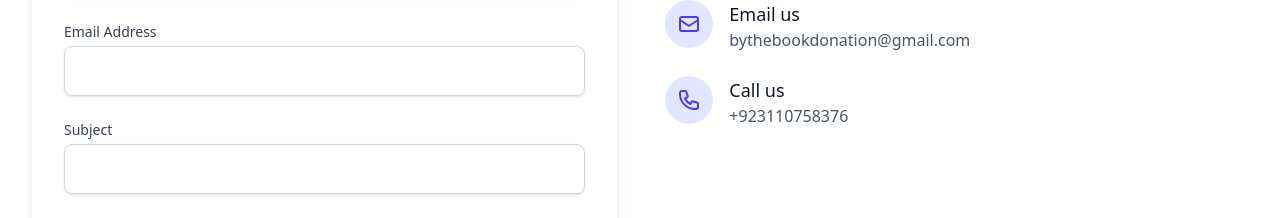
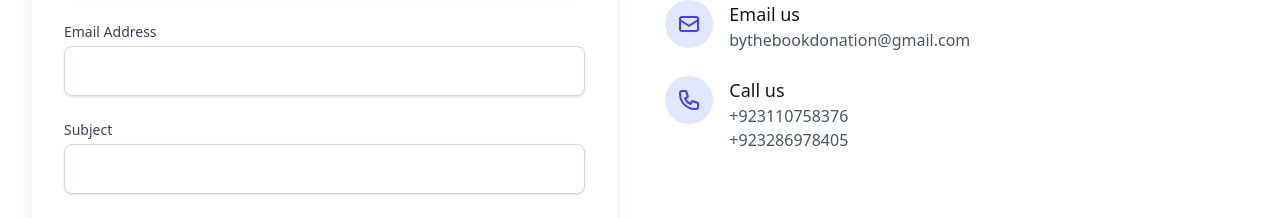
Before and after one commit to MudassarRassol/BookDonation, a Next.js app: page /pages/contact in a window 1280 px wide. Shown: the part 492-710 px from the top of the page. Built offline with nearby package versions, Linux system fonts and the light colour scheme.

Commit message:
Update page.tsx

```diff
--- a/app/pages/contact/page.tsx
+++ b/app/pages/contact/page.tsx
@@ -235,6 +235,7 @@ const ContactUs = () => {
                   <div className="ml-4">
                     <h3 className="text-lg font-medium text-gray-900">Call us</h3>
                     <p className="text-gray-600">+923110758376</p>
+                    <p className="text-gray-600">+923286978405</p>
                   </div>
                 </div>
 
```
